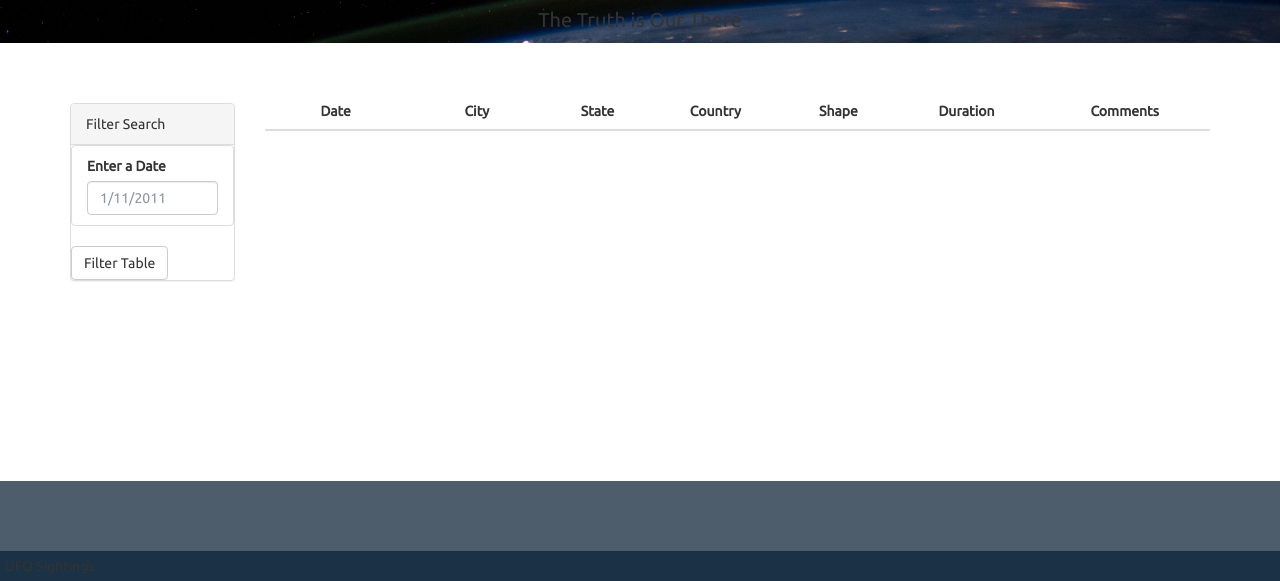
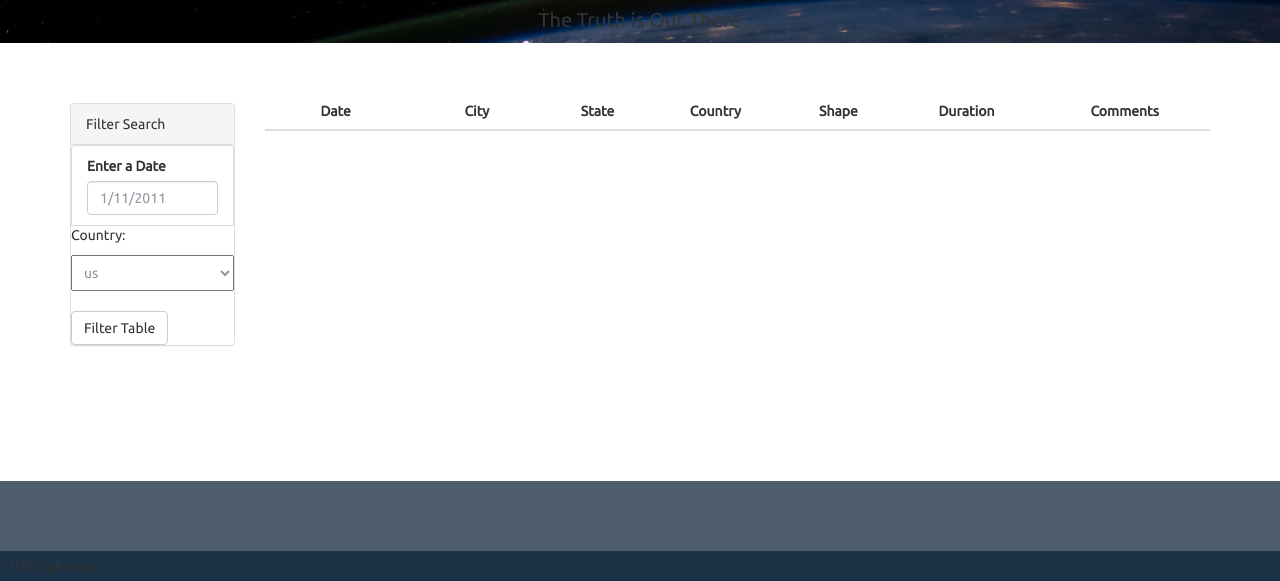
Before and after one commit to manoelbritto/JavaScript-DOM-Manipulation, a plain HTML site: page StarterCode/index.html in a window 1280 px wide. Shown: the part 219-800 px from the top of the page. Drawn offline with nearby package versions, Linux system fonts and the light colour scheme.

Commit message:
drop menu generated by d3 js

```diff
--- a/StarterCode/static/js/app.js
+++ b/StarterCode/static/js/app.js
@@ -26,3 +26,33 @@ filterButton.on("click", function() {
     tableHtml.append("td").text(value.comments);
   });
 });
+
+//filter to get diffent countries
+var countryDc = {};
+tableData.forEach(value => {
+  countryDc[value.country] = value.country;
+});
+
+console.log(countryDc);
+
+var textCountryMenu = d3.select("#filters");
+textCountryMenu.append("p").text("Country: ");
+
+var menuValueCountry = d3
+  .select("#filters")
+  .append("select")
+  .attr("id", "menu-select");
+
+Object.keys(countryDc).forEach(value => {
+  menuValueCountry
+    .append("option")
+    .text(value)
+    .attr("value", function() {
+      return value;
+    });
+});
+
+d3.select("select").on("change", function(d) {
+  var selected = d3.select("#menu-select").node().value;
+  console.log(selected);
+});
```
Also changed, not shown: StarterCode/index.html (+1 -0 lines).
